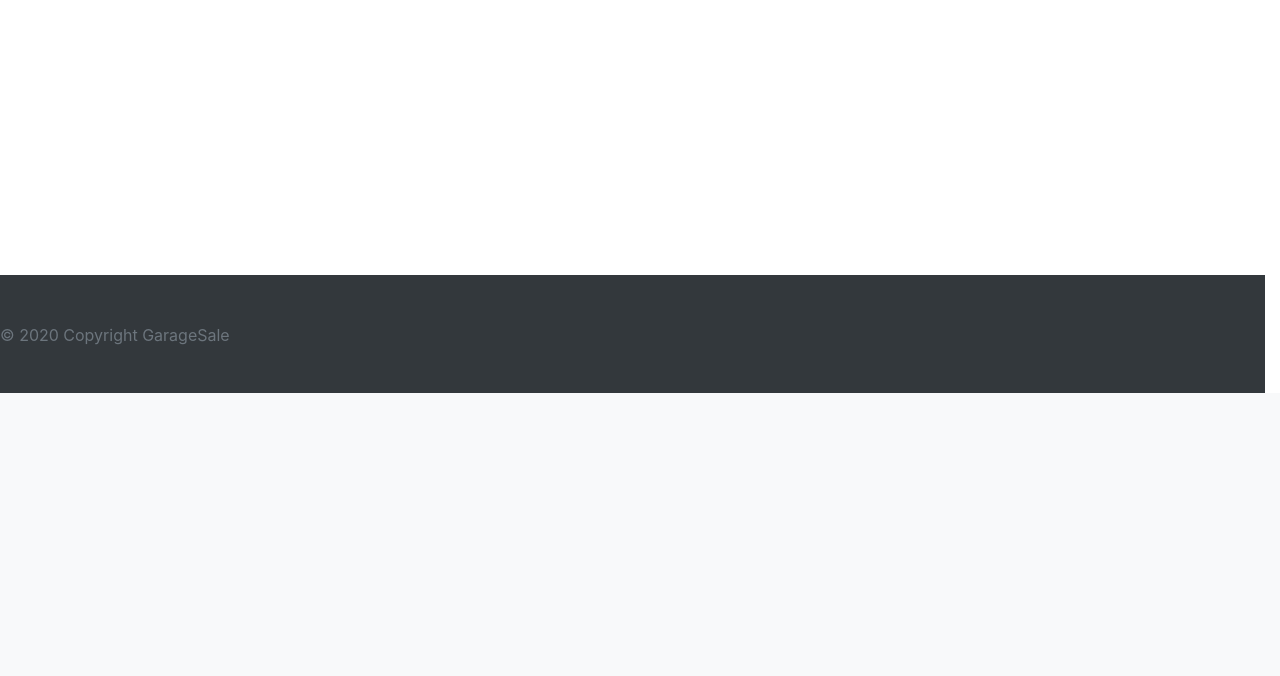
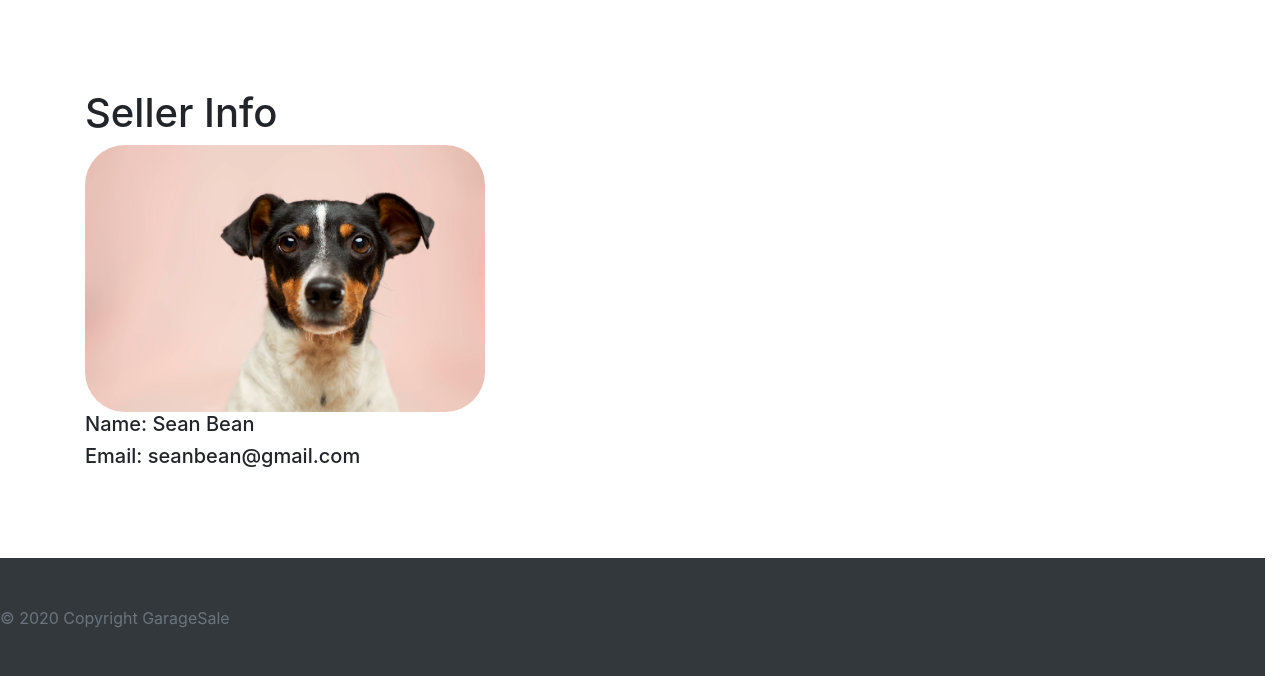
Before and after one commit to ShaunJorstad/Simple-Ecommerce-Site, a Flask app: page /products/1 in a window 1280 px wide. Shown: the part 407-1083 px from the top of the page. Before the commit the page ends 800 px from the top, so only its background shows below. Run offline with Flask 2, Linux system fonts and the light colour scheme; data comes from the database, SQL or seed files in the repository; both versions use the stored data as it was after the commit; parts of the project's set-up code (start-up, migrations or seed data) failed here and were passed over; some libraries are stand-ins or nearby versions.

Commit message:
products working

```diff
--- a/garage_sale/__init__.py
+++ b/garage_sale/__init__.py
@@ -25,7 +25,7 @@ def make_g(function):
 
 
 server_dir = os.path.dirname(__file__)
-image_dir = os.path.join(server_dir, 'images/users')
+image_dir = os.path.join(server_dir, 'static/images/users')
 
 app = Flask(__name__)
 app.config['SEND_FILE_MAX_AGE_DEFAULT'] = 0
--- a/garage_sale/routes.py
+++ b/garage_sale/routes.py
@@ -47,7 +47,9 @@ def product(product_id):
     conn = database()#
     c = conn.cursor()
     result = c.execute('''
-       Select id, name, description, price, tags, image_file, condition FROM Products where id=?
+        SELECT id, name, description, price, tags, image_file, condition, user, U.fname, U.lname, U.email, U.profileExt FROM Products
+        JOIN Users U ON Products.user = U.uid
+        WHERE id=?;
     ''', (product_id,)).fetchall()
     if len(result) == 0:
         return render_template("products.j2")
@@ -56,11 +58,19 @@ def product(product_id):
         name = row[1]
         description = row[2]
         price = row[3]
-        print("price " + str(price))
         tags = row[4].split(', ')
         image_file = row[5]
         condition = row[6]
-        return render_template("product.j2", id=id, name=name, description=description, price=price, tags=tags, image_file=image_file, condition=condition)
+        user = row[7]
+        sfName = row[8]
+        slName = row[9]
+        sEmail = row[10]
+        sExt = row[11]
+        imagePath = os.path.join('images/products', image_file)
+        sellerPath = os.path.join('images/users', sEmail + "." + sExt)
+        sellerName = sfName + " " + slName
+
+        return render_template("product.j2", id=id, name=name, description=description, price=price, tags=tags, image_file=imagePath, condition=condition, userID=user, sName=sellerName, sEmail=sEmail, sPath=sellerPath)
 
 
 
@@ -125,7 +135,7 @@ def register_post():
         _, extension = os.path.splitext(form.profile_image.data.filename)
         form.profile_image.data.save(os.path.join(image_dir, str(form.email.data) + extension))
 
-        if form.to_user().add_to_database():
+        if form.to_user().add_to_database(extension):
             return redirect(url_for('home'))
     else:
         flash("Invalid. Please try again.")
--- a/garage_sale/static/styles/base.css
+++ b/garage_sale/static/styles/base.css
@@ -18,7 +18,7 @@ main {
     margin-bottom: 150px; /* bottom = footer height */
 }
 
-main, body, .closesCart {
+/main, body, .closesCart {
     transition: all .35s ease-in-out;
 }
 
--- a/garage_sale/static/styles/product.css
+++ b/garage_sale/static/styles/product.css
@@ -7,3 +7,24 @@
 .itemContainer {
     padding: 50px;
 }
+
+.productImage {
+    width: 100%;
+    height: 300px;
+    border-radius: 40px;
+}
+
+.sellerContainer {
+    padding-top: 40px;
+    padding-bottom: 200px;
+}
+
+.sellerProfileContainer {
+    /* width: 300px; */
+    /* height: 300px; */
+}
+
+.sellerImage {
+    width: 400px;
+    border-radius: 40px;
+}
--- a/garage_sale/templates/product.j2
+++ b/garage_sale/templates/product.j2
@@ -19,12 +19,17 @@
                 <button onclick="addProductToCart('{{name}}', {{price}}, '{{description}}')" type="button" class="addToCartButton btn btn-primary">Add to cart</button>
             </div>
             <div id="right" class="col-lg h-100">
-
+                <img class="productImage" src="{{ url_for('static', filename=image_file) }}">
             </div>
         </div>
     </div>
     <div class="sellerContainer closesCart container">
-
+        <h1>Seller Info</h1>
+        <div class="sellerProfileContainer">
+            <img class="sellerImage" src="{{ url_for('static', filename=sPath) }}">
+        </div>
+        <h5>Name: {{sName}}</h5>
+        <h5>Email: {{sEmail}}</h5>
     </div>
 </body>
 {% endblock %}
```
Also changed, not shown: garage_sale/data_structures.py (+4 -4 lines), garage_sale/static/scripts/main.js (+25 -16 lines), garage_sale/static/styles/products.css (+20 -3 lines), garage_sale/templates/products.j2 (+10 -5 lines), database.sqlite3, garage_sale/static/images/products/truck.jpg (added), garage_sale/static/images/users/Unknown.png (added), garage_sale/static/images/users/finaltest@gmail.com.png (added), garage_sale/static/images/users/seanbean@gmail.com.jpg (added), garage_sale/static/images/users/shaunjorstad@email.com.jpg (added), garage_sale/static/images/users/test123@gmail.com.png (added), garage_sale/static/images/users/test@gmail.com.jpg (added), garage_sale/static/images/users/test@gmail.com.webp (added), 2 other files.
